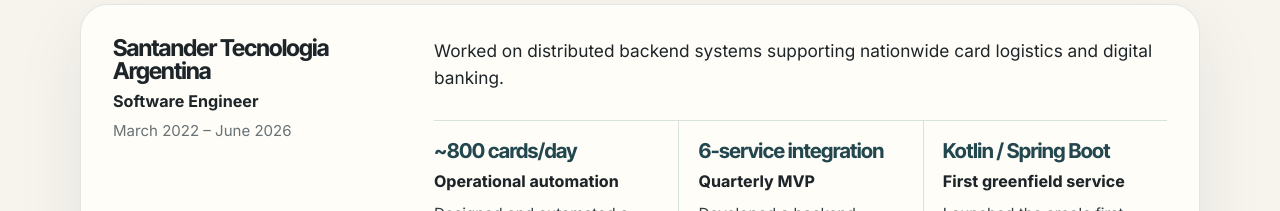
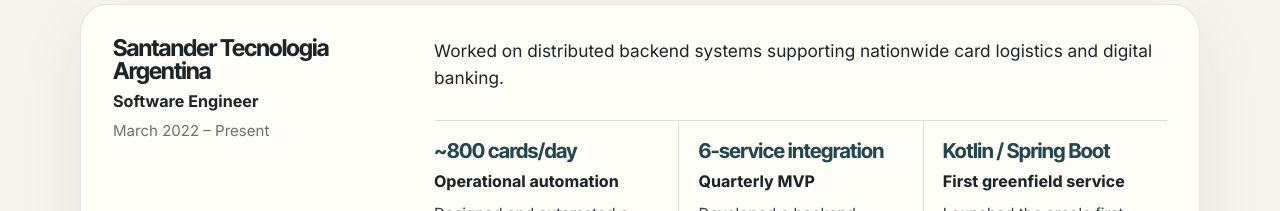
Before and after one commit to Gtestino92/gtestino92.github.io, a React (Vite) app: page / in a window 1280 px wide. Shown: the part 980-1191 px from the top of the page. Built offline with nearby package versions, Linux system fonts and the light colour scheme.

Commit message:
Fix Santander employment period

```diff
--- a/src/data/experience.ts
+++ b/src/data/experience.ts
@@ -2,7 +2,7 @@
   {
     company: "Santander Tecnologia Argentina",
     role: "Software Engineer",
-    period: "March 2022 – June 2026",
+    period: "March 2022 – Present",
     description:
       "Worked on distributed backend systems supporting nationwide card logistics and digital banking.",
     highlights: [
```
